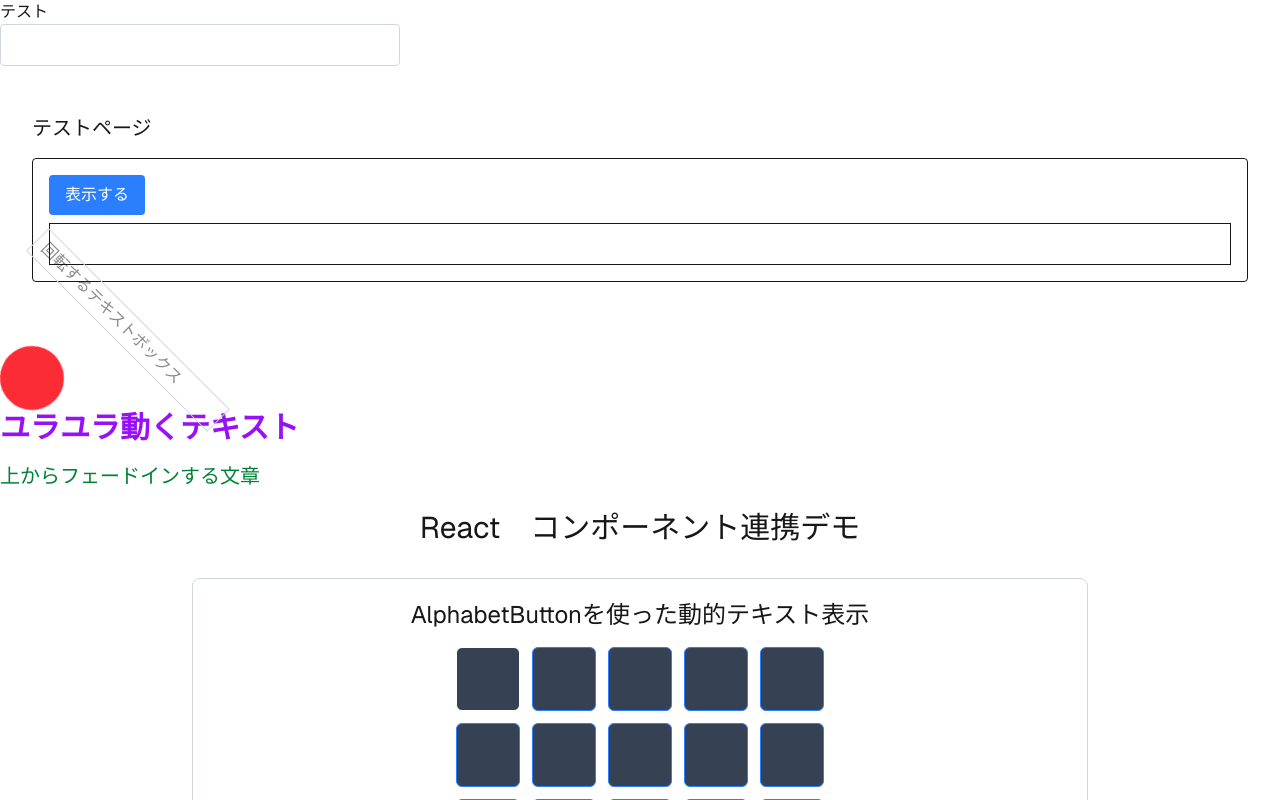
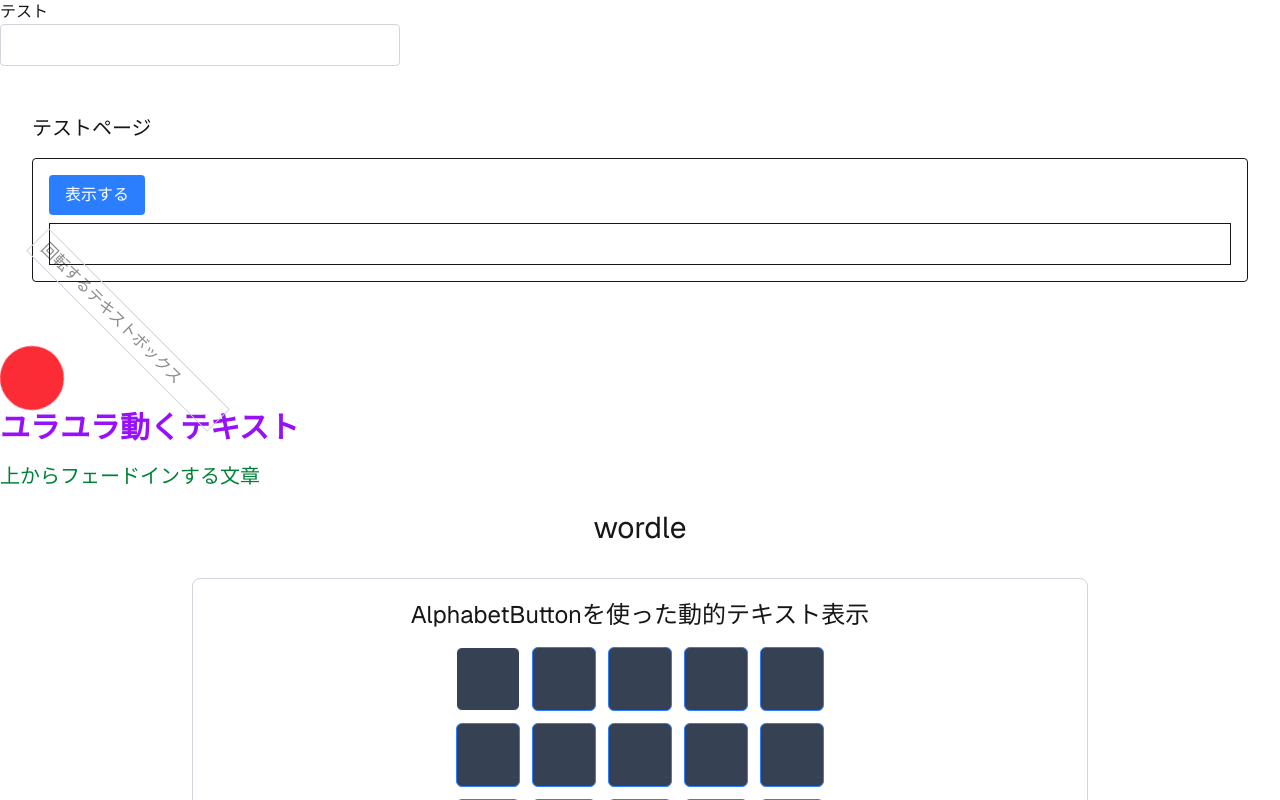
Before and after one commit to taminororo/wordle, a Next.js app: page / in a window 1280 px wide. Shown: the top 800 px of the page. Built offline with nearby package versions, Linux system fonts and the light colour scheme.

Commit message:
[fix]タイトルの修正

```diff
--- a/src/app/page.tsx
+++ b/src/app/page.tsx
@@ -39,7 +39,7 @@ export default function MyApp() {
 
 
       <div className="font-sans text-center p-5">
-        <h1 className="text-3xl font bold mb-8">React　コンポーネント連携デモ</h1>
+        <h1 className="text-3xl font bold mb-8">wordle</h1>
         <DynamicTextButtons />
       </div>
 
```
